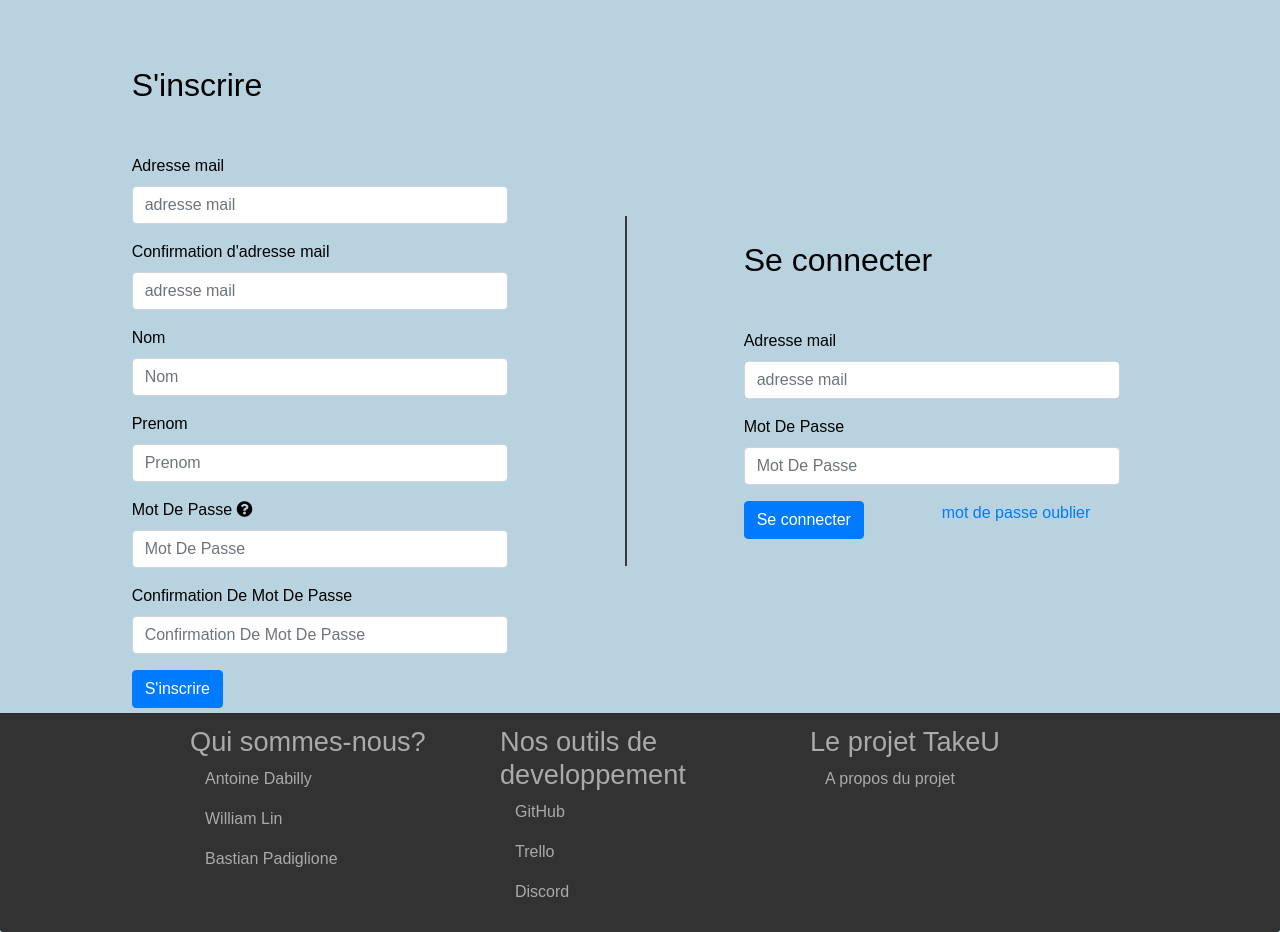
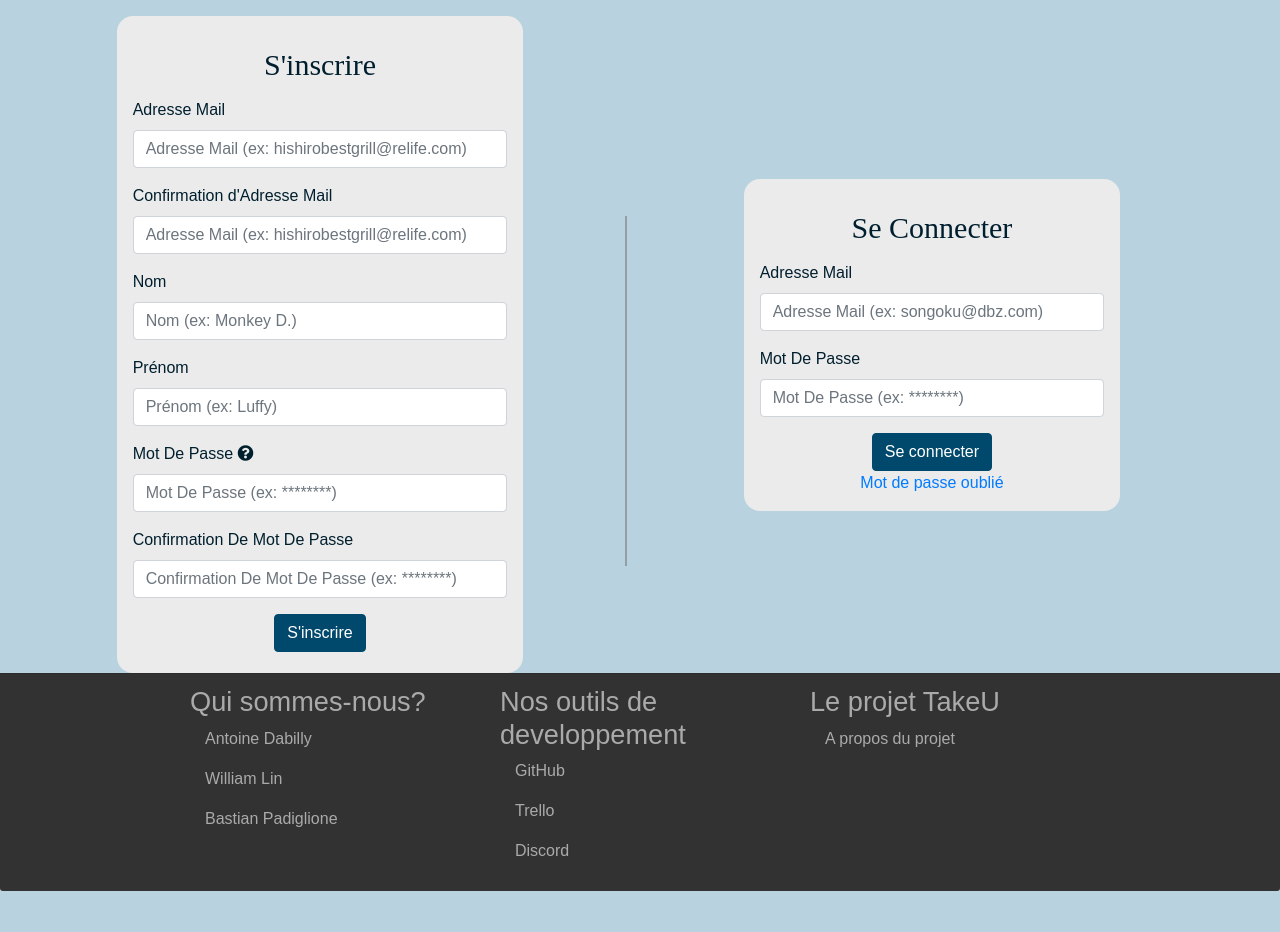
Before and after one commit to Maysho/CovoiturageProjetProgWeb, a PHP site: page /index.php?module=mod_connexion in a window 1280 px wide. Shown: the part 106-1038 px from the top of the page. After the commit the page ends 997 px from the top, so only its background shows below. Run offline with PHP 8.4, Linux system fonts and the light colour scheme; some libraries are stand-ins or nearby versions.

Commit message:
page co mdp

```diff
--- a/modules/mod_connexion/vue_connexion.php
+++ b/modules/mod_connexion/vue_connexion.php
@@ -13,118 +13,114 @@ class vue_connexion extends VueGenerique
 	}
 	public function pageConnexion($error=0)
 	{
-  		echo '<div class="row col-12">
-
-  		<div class="order-md-0 order-2 justify-content-md-start justify-content-lg-center offset-1 col-md-4 ">
-  		<h2>S\'inscrire</h2>
-  		<form method="POST" id="inscription">
+		?>
+		<div class="row col-12">
+			<div class="order-md-0 order-2 justify-content-md-start justify-content-lg-center offset-1 col-md-4 inscription_panel">
+				<h2 class="text-center" >S'inscrire</h2>
+					<form class=""method="POST" id="inscription">
 						<div class="form-group" id="divEmailInscription">
-			    <label for="exampleInputEmail1">Adresse mail</label>
-			    <input type="email" required name="emailInscription" class="form-control" id="emailInscription"  placeholder="adresse mail">
+							<label for="exampleInputEmail1">Adresse Mail</label>
+							<input type="email" required name="emailInscription" class="form-control" id="emailInscription"  placeholder="Adresse Mail (ex: hishirobestgrill@relife.com)">
 						</div>
 						<div class="form-group" id="divConfEmail">
-			    <label for="exampleInputEmail2">Confirmation d\'adresse mail</label>
-			    <input type="email" required name="confemail" id="confemail" class="form-control"   placeholder="adresse mail">
+							<label for="exampleInputEmail2">Confirmation d'Adresse Mail</label>
+							<input type="email" required name="confemail" id="confemail" class="form-control"   placeholder="Adresse Mail (ex: hishirobestgrill@relife.com)">
 						</div >
 						<div class="form-group" id="divNomInscription">
 							<label for="Nom">Nom</label>
-			    <input type="text" required name="nomInscription"class="form-control" id="nomInscription"  placeholder="Nom">
+							<input type="text" required name="nomInscription" class="form-control" id="nomInscription"  placeholder="Nom (ex: Monkey D.)">
 						</div>
 						<div class="form-group" id="divPrenomInscription">
-			    <label for="Prenom">Prenom</label>
-			    <input type="text" required name="prenomInscription" class="form-control" id="prenomInscription"  placeholder="Prenom">
+							<label for="Prenom">Prénom</label>
+							<input type="text" required name="prenomInscription" class="form-control" id="prenomInscription"  placeholder="Prénom (ex: Luffy)">
 						</div>
 						<div class="form-group" id="divMDPInscription">
-			    <label for="exampleInputPassword1">Mot De Passe <i class="fas fa-question-circle" title="votre mot de passe doit être constitué a minima d\'une minuscule, d\'une majuscule, d\'un chiffre et doit être de longueur 8"></i></label>
-			    <input type="password" title="votre mot de passe doit être constitué a minima d\'une minuscule, d\'une majuscule, d\'un chiffre et doit être de longueur 8 " required name="MDPInscription" class="form-control" id="MDPInscription" placeholder="Mot De Passe">
-
+							<label for="exampleInputPassword1">Mot De Passe <i class="fas fa-question-circle" title="Doit faire au moins 8 caractères, 1 Majuscule, 1 Minuscule et 1 chiffre"></i></label>
+							<input type="password" title="Doit faire au moins 8 caractères, 1 Majuscule, 1 Minuscule et 1 chiffre" required name="MDPInscription" class="form-control" id="MDPInscription" placeholder="Mot De Passe (ex: ********)">
 						</div>
 						<div class="form-group" id="divConfMDPInscription">
 							<label for="exampleInputPassword2">Confirmation De Mot De Passe</label>
-			    <input type="password" required name="confMDPInscription" class="form-control" id="confMDPInscription" placeholder="Confirmation De Mot De Passe">
+							<input type="password" required name="confMDPInscription" class="form-control" id="confMDPInscription" placeholder="Confirmation De Mot De Passe (ex: ********)">
 						</div>
-			  <button type="submit"  id="inscriptionbutton" name="submit"  class="btn btn-primary">S\'inscrire</button>
+						<div class="row justify-content-center">
+							<button type="submit"  id="inscriptionbutton" name="submit" class="buttonInscription btn btn-primary">S'inscrire</button>
+						</div>
 					</form>
-
-
 				</div>
-  		<div class=" col-0 order-md-1 separation border border-dark d-none d-md-block"></div>
-  		<div class=" row order-md-2 order-0 justify-content-md-start justify-content-center align-items-center col-md-4 offset-1 ">
-  		<form id="espaceConnexion" method="post" action="index.php?module=mod_connexion&action=verifConnexion">
-  			<h2>Se connecter</h2>
+				<div class="col-0 order-md-1 separation  d-none d-md-block"></div>
+				<div class="row order-md-2 order-0 justify-content-md-start justify-content-center align-items-center col-md-4 offset-1">
+					<form id="espaceConnexion" class="inscription_panel" method="post" action="index.php?module=mod_connexion&action=verifConnexion">
+						<h2 class="text-center">Se Connecter</h2>
 						<div class="form-group">
-			    <label for="exampleInputEmail3">Adresse mail</label>
-			    <input type="email" class="form-control" id="mailConnexion" name="mailConnexion"  placeholder="adresse mail">
+							<label for="exampleInputEmail3">Adresse Mail</label>
+							<input type="email" class="form-control" id="mailConnexion" name="mailConnexion"  placeholder="Adresse Mail (ex: songoku@dbz.com)">
 						</div>
-
 						<div class="form-group">
 							<label for="exampleInputPassword4">Mot De Passe</label>
-			    <input type="password" class="form-control" name="mdpConnexion" id="mdpConnexion" placeholder="Mot De Passe">
-			    ';
+							<input type="password" class="form-control" name="mdpConnexion" id="mdpConnexion" placeholder="Mot De Passe (ex: ********)">
+							<?php
 							if ($error==1) {
-			  	 echo '<small id="warningemaildif" class=" form-text warning"> /!\\ ce champ est incorrect</small>';
+							?>
+							<small id="warningemaildif" class=" form-text warning"> <i class="fas fa-exclamation-triangle"></i> Ce champ est incorrect</small>
+							<?php
 							}
-			 echo '
+							?>
 						</div>
-			  <div class="justify-content-md-between container-fluid row">
-			  <button type="submit" class="btn btn-primary">Se connecter</button>
-			  <a href="index.php?module=mod_connexion&action=AfficheMotDePasseOublier">mot de passe oublier</a>
+						<div class="row justify-content-center">
+							<div class="col-12 row justify-content-center">
+								<button type="submit" class="btn btn-primary buttonInscription">Se connecter</button>
+							</div>
+							<div class="col-12 row justify-content-center">
+								<a href="index.php?module=mod_connexion&action=AfficheMotDePasseOublier">Mot de passe oublié</a>
+							</div>
 						</div>
 					</form>
 				</div>
 				<div class="col-1"></div>
-  		</div>';
+			</div>
+		<?php
 	}
 	public function pageToken($value)
 	{
 	?>
-
 		<div class="justify-content-md-start justify-content-lg-center offset-1 col-md-3 ">
-  		<h2>Renseigner le code reçu par email</h2>
+			<h2>Veuillez renseigner le code reçu par email</h2>
 		<?php echo '<form method="POST" action="index.php?module=mod_connexion&action=VerifieToken">';?>
 				<div class="form-group" id="divEmailInscription">
 					<label for="emailInscription">Code recu par mail</label>
 					<input type="text" required name="token" class="form-control" id="emailInscription"  placeholder="Code..."><?php
 					if($value==1)
-			    	echo '<small id="warningemaildif" class=" form-text warning"> /!\\ ce champ est incorrect</small>';
+						echo '<small id="warningemaildif" class=" form-text warning"> <i class="fas fa-exclamation-triangle"> Ce champ est Incorrect</small>';
 					?>
 				</div>
 				<div class="justify-content-end row" >
-			  <button type="submit" name="submit"  class="btn btn-primary">Verifier</button>
+					<button type="submit" name="submit"  class="btn btn-primary buttonInscription">Vérifier</button>
 				</div>
 			</form>
-
-
 		</div>
-
-
 <?php
 	}
 	public function affichePageChangementMPD($value,$token)
 	{
 		?>
-
 		<div class="justify-content-md-start justify-content-lg-center offset-1 col-md-3 ">
-  		<h2>Renseigner le nouveau Mot de Passe</h2>
+			<h2>Veuillez renseigner le nouveau Mot de Passe</h2>
 		<?php echo '<form method="POST" action="index.php?module=mod_connexion&action=VerifieMPD">';?>
 					<div class="form-group" id="divEmailInscription">
-			    <label for="mdp">Mot de passe <i class="fas fa-question-circle" title="votre mot de passe doit être constitué a minima d\'une minuscule, d\'une majuscule, d\'un chiffre et doit être de longueur 8"></label>
-			    <input type="password" required name="mdp" title="votre mot de passe doit être constitué a minima d\'une minuscule, d\'une majuscule, d\'un chiffre et doit être de longueur 8 " class="form-control" id="mdp"  placeholder="Code...">
+						<label for="mdp">Mot de passe <i class="fas fa-question-circle" title="Doit faire au moins 8 caractères, 1 Majuscule, 1 Minuscule et 1 chiffre"></label>
+						<input type="password" required name="mdp" title="Doit faire au moins 8 caractères, 1 Majuscule, 1 Minuscule et 1 chiffre" class="form-control" id="mdp"  placeholder="Mot De Passe (ex: ********)">
 						<label for="mdpconf">Mot de passe</label>
-			    <input type="password" required name="mdpconf" class="form-control" id="mdpconf"  placeholder="Code...">
+						<input type="password" required name="mdpconf" class="form-control" id="mdpconf"  placeholder="Mot De Passe (ex: ********)">
 						<input type="hidden" name="token" value="<?php echo $token ?>">
 						<?php
-
 						if($value==1)
-			    	echo '<small id="warningemaildif" class=" form-text warning"> /!\\ un champ est incorrect</small>';
+							echo '<small id="warningemaildif" class=" form-text warning"> <i class="fas fa-exclamation-triangle"> Champ incorrect</small>';
 						?>
 					</div>
 					<div class="justify-content-end row" >
-			  <button type="submit" name="submit"  class="btn btn-primary">Changer</button>
+						<button type="submit" name="submit"  class="btn btn-primary buttonInscription">Changer de mot de passe</button>
 					</div>
 			</form>
-
-
 		</div>
 
 <?php
@@ -132,27 +128,24 @@ class vue_connexion extends VueGenerique
 	public function motDePasseOublier($value)
 	{
 		?>
-
 		<div class="justify-content-md-start justify-content-lg-center offset-1 col-md-3 ">
-  		<h2>Mot de passe oublier</h2>
+			<h2>Mot de passe oublié</h2>
 				<form method="GET" action="index.php?module=mod_connexion&action=ChercheMotDePasseOublie">
 					<div class="form-group" id="divEmailInscription">
-			    <label for="emailInscription">Renseignez l’adresse e-mail de votre compte :</label>
-			    <input type="email" required name="email" class="form-control" id="emailInscription"  placeholder="adresse mail">
+						<label for="emailInscription">Veuillez renseigner l’adresse e-mail de votre compte :</label>
+						<input type="email" required name="email" class="form-control" id="emailInscription"  placeholder="Adresse Mail (ex: monkeydluff@onepiece.com)">
 						<input type="hidden" name="module" value="mod_connexion" />
 						<input type="hidden" name="action" value="ChercheMotDePasseOublie" /><?php
 						if($value==1)
-			    	echo '<small id="warningemaildif" class=" form-text warning"> /!\\ ce champ est incorrect</small>';
+							echo '<small id="warningemaildif" class=" form-text warning"> <i class="fas fa-exclamation-triangle"> Champs incorrect</small>';
 						?>
 					</div>
 					<div class="justify-content-end row" >
-			  <button type="submit" name="submit"  class="btn btn-primary">Réinitialiser mon mot de passe </button>
+						<button type="submit" name="submit"  class="btn btn-primary buttonInscription">Réinitialiser mon mot de passe </button>
 					</div>
 				</form>
-
 			</div>
 		<?php
-
 	}
 }
 ?>
--- a/modules/mod_resTrajet/vue_resTrajet.php
+++ b/modules/mod_resTrajet/vue_resTrajet.php
@@ -121,9 +121,9 @@ class vue_resTrajet extends VueGenerique
 	  				<span class="col-6 text-md-right text-center" > à <?php echo $donnee['heureArrivee'];?></span>
 	  				</div>
 	  			</div>
-	  			<div class="col-md-2 row offset-md-1  justify-content-md-end px-0">
-	  			<div class="row justify-content-md-end col-12">
-	  				<span class="align-top">Places <?php echo $donnee['placeTotale']; ?></span>
+	  			<div class="col-md-2 row offset-md-1 res_trajet_place_prix justify-content-md-end px-0">
+	  				<div class="row justify-content-md-end  col-12">
+	  					<span class="align-top">Places <?php echo $donnee['placeTotale']; ?></span>
 	  				</div>
 	  				<div class="row align-content-end justify-content-end col-12" >
 	  					<span class="align-text-bottomme">Prix <?php echo $donnee['prix'];?>€</span>
--- a/style.css
+++ b/style.css
@@ -8,7 +8,8 @@
 	margin-top: 200px;
 	color: blue;
 	border: none;
-	height: 350px;
+    height: 350px;
+    border:1px solid#70707086;
 }
 #espaceConnexion{
 	width: 100%;
@@ -308,7 +309,6 @@ span{
 }
 .buttonRecherche{
     margin-right: 1rem;
-
 }
 #divHauteRes2{
     padding: 1em;
@@ -575,6 +575,37 @@ nav{
 }
 
 
+/*restrajet**/
+
+.res_trajet_place_prix{
+    margin: 0em 0em 0em 1em;
+}
+
+/*inscription connexion*/
+
+.inscription_panel{
+    background-color: #ebebeb;
+    border-radius: 1em;
+    padding: 1em;
+    color: #001f2e   ;
+}
+.inscription_panel h2{
+    margin: 0.5em;
+    font-size: 30px;
+    font-family: 'Roboto Slab', serif;
+}
+
+.buttonInscription{
+    background-color: #00496d;
+    border: 1px solid #00496d;
+}
+.buttonInscription:hover{
+    background-color: #003149;
+    border: 1px solid #003149;
+}
+
+
+
 /* .mot_du_conducteur{
     background-color: ;
 } */
```
Also changed, not shown: script221218.sql. Lines whose indentation alone changed are shown as unchanged.
